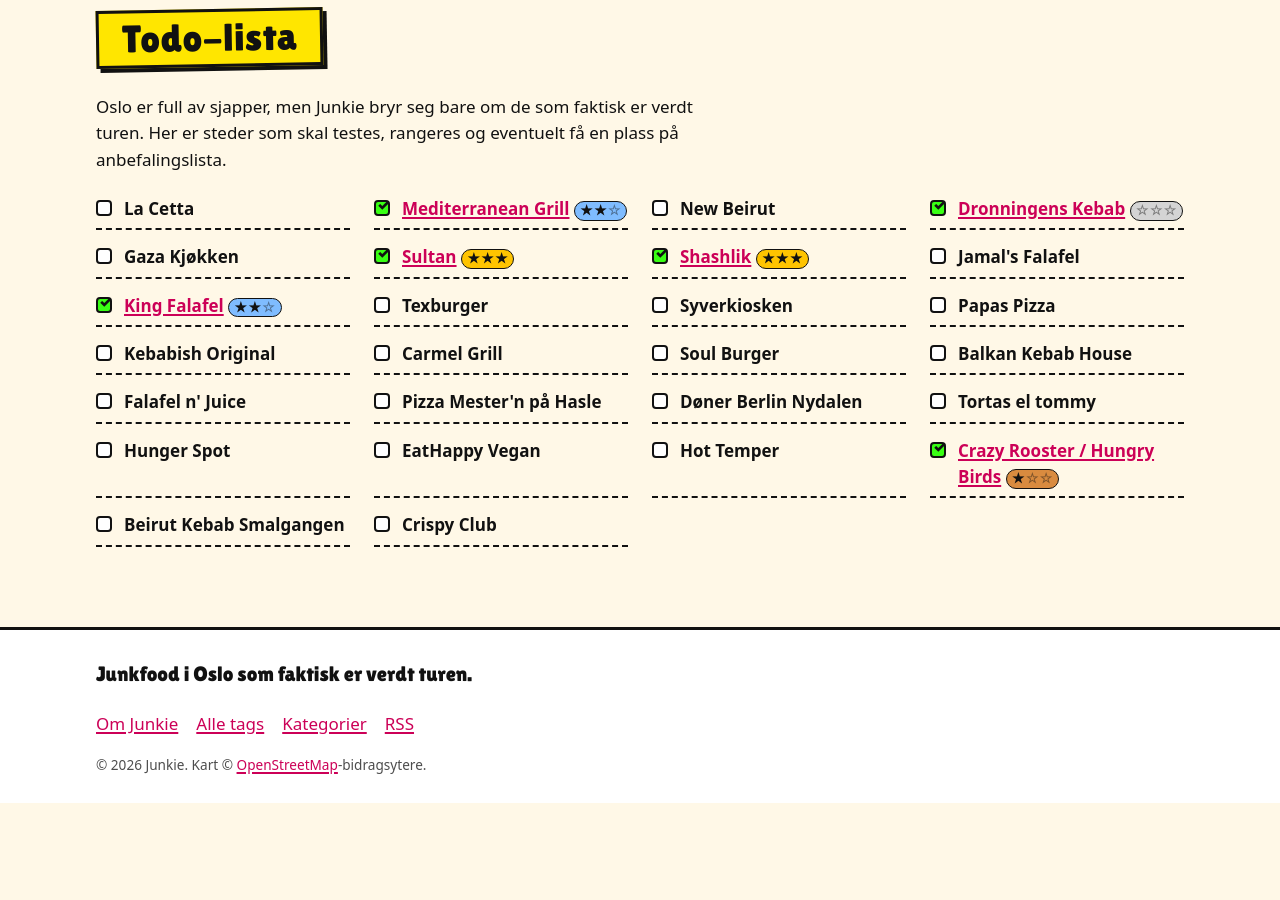
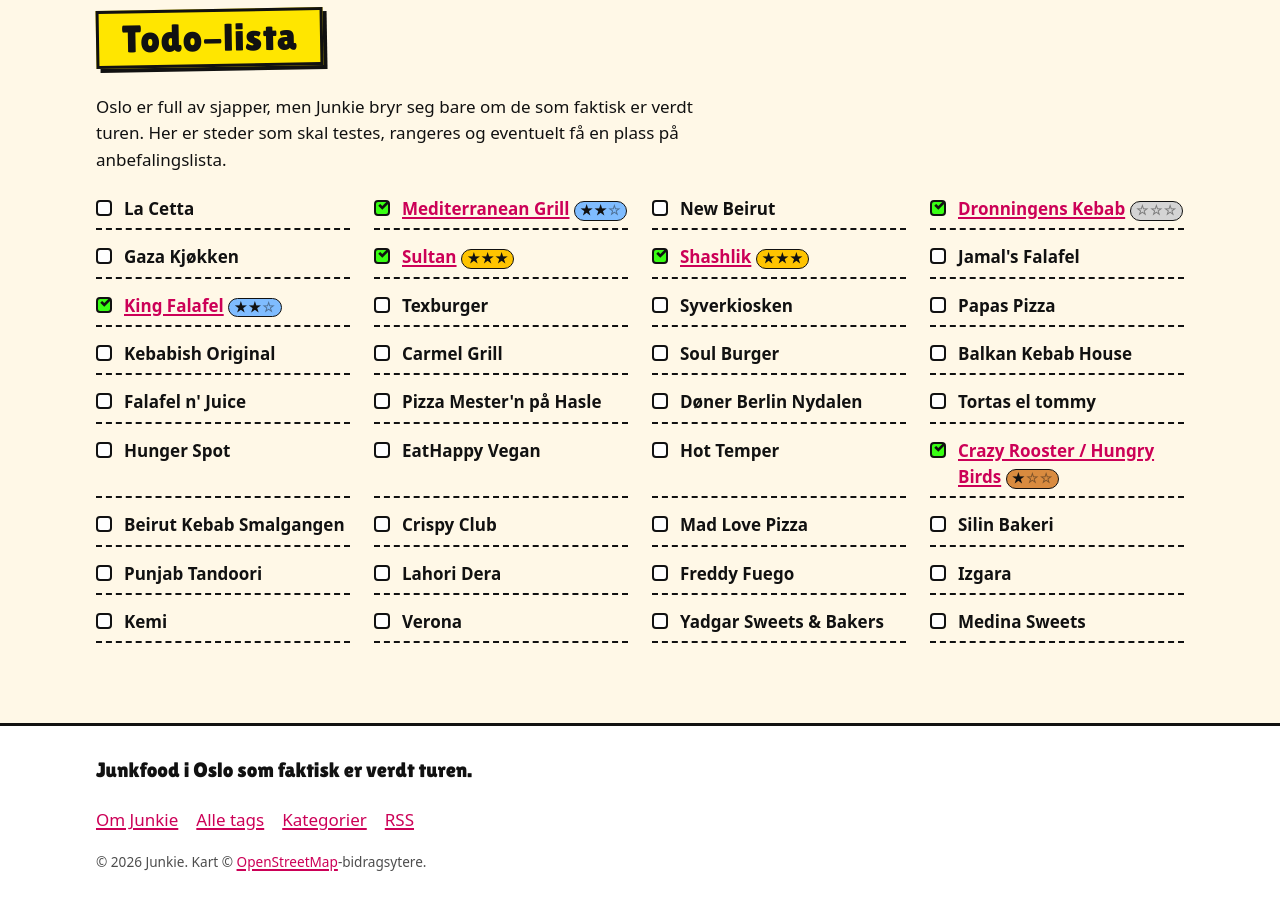
Before and after one commit to kvasbo/junkie, a Jekyll site: the page built from index.html, in a window 1280 px wide and 900 px high, scrolled down 3707 px. Built offline with Jekyll 4.4.1, drawn with Linux system fonts in a browser that asks for light colours; before the commit the page ends 4510 px from its top, so only the background shows below that.

Commit message:
Mer todo

```diff
--- a/_data/testes.yml
+++ b/_data/testes.yml
@@ -32,3 +32,13 @@
   - Crazy Rooster / Hungry Birds
   - Beirut Kebab Smalgangen
   - Crispy Club
+  - Mad Love Pizza
+  - Silin Bakeri
+  - Punjab Tandoori
+  - Lahori Dera
+  - Freddy Fuego
+  - Izgara
+  - Kemi
+  - Verona
+  - Yadgar Sweets & Bakers
+  - Medina Sweets
```
